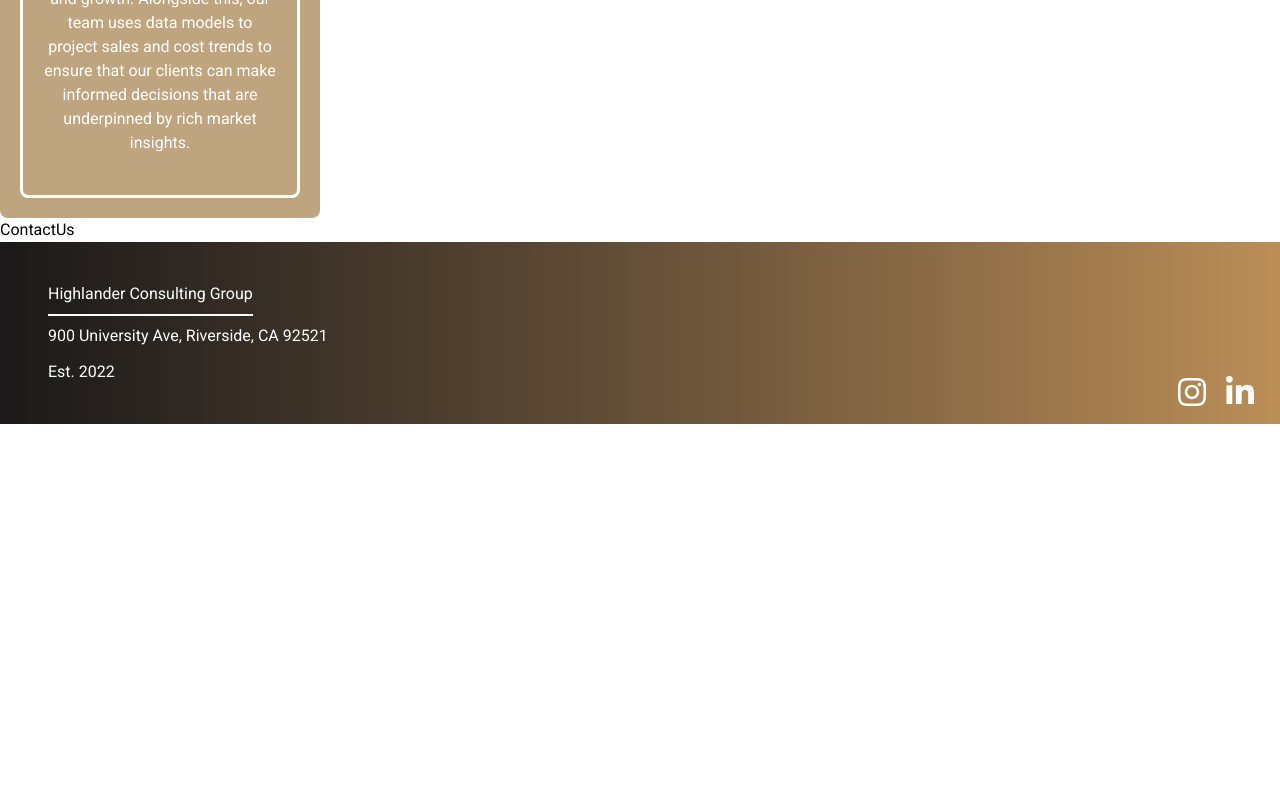
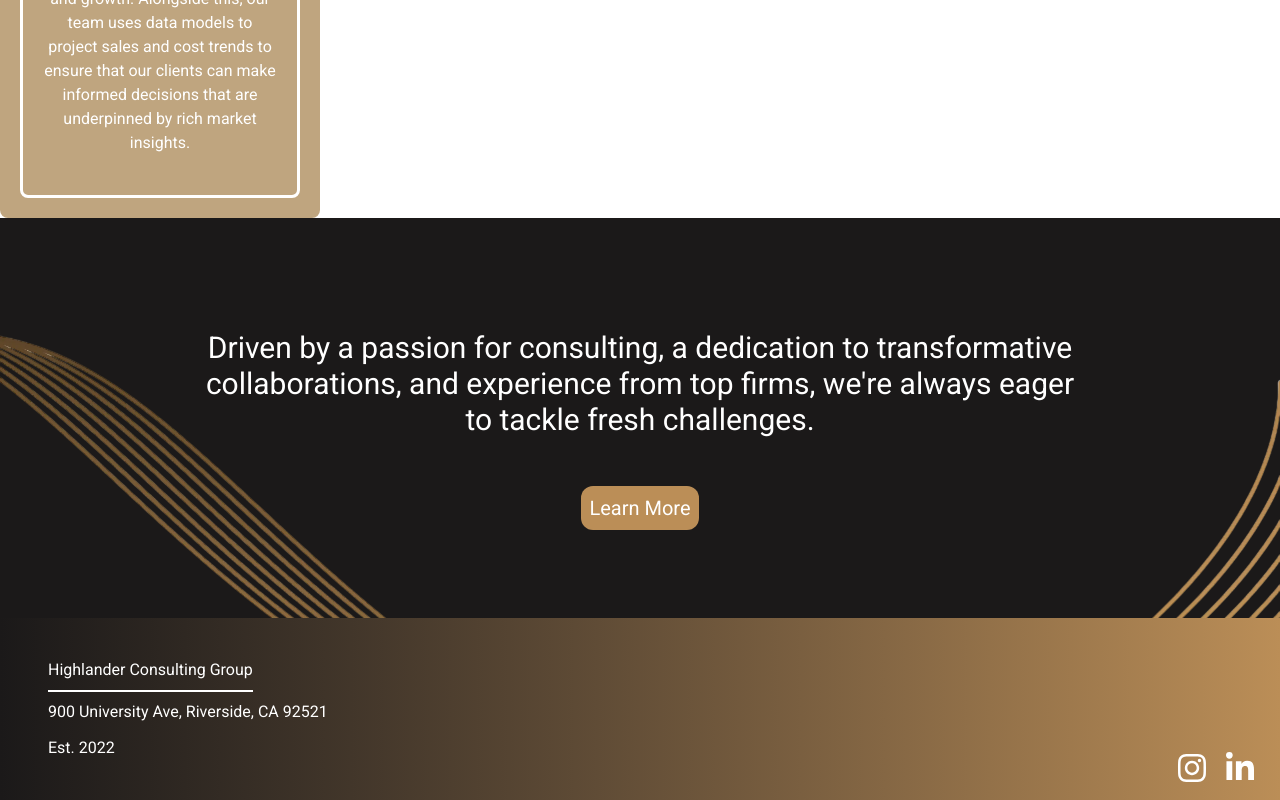
Before and after one commit to acm-ucr/hcg, a Next.js app: page /work in a window 1280 px wide. Shown: the part 1270-2070 px from the top of the page. Before the commit the page ends 1694 px from the top, so only its background shows below. Built offline with nearby package versions, Linux system fonts and the light colour scheme.

Commit message:
Modified Contact Us Component, deleted original contactUsBG and replaced it with a better contactUsBG

```diff
--- a/src/components/ContactUs.tsx
+++ b/src/components/ContactUs.tsx
@@ -1,5 +1,18 @@
+import Button from "@/components/Button";
+
 const ContactUs = () => {
-  return <div>ContactUs</div>;
+  return (
+    <div className="flex min-h-100 flex-col items-center justify-center bg-(--color-hcg-black) text-center text-white">
+      <div className="flex h-full w-full flex-1 flex-col items-center justify-center bg-[url(../../public/work/contactUsBG.png)] bg-cover bg-center p-6">
+        <p className="mb-6 p-6 text-[20px] sm:w-3/4 sm:text-3xl">
+          Driven by a passion for consulting, a dedication to transformative
+          collaborations, and experience from top firms, we're always eager to
+          tackle fresh challenges.
+        </p>
+        <Button text="Learn More" href="/work"></Button>
+      </div>
+    </div>
+  );
 };
 
 export default ContactUs;
```
Also changed, not shown: public/work/contactUsBG.png (added), public/work/contactUsBG.webp (deleted).
